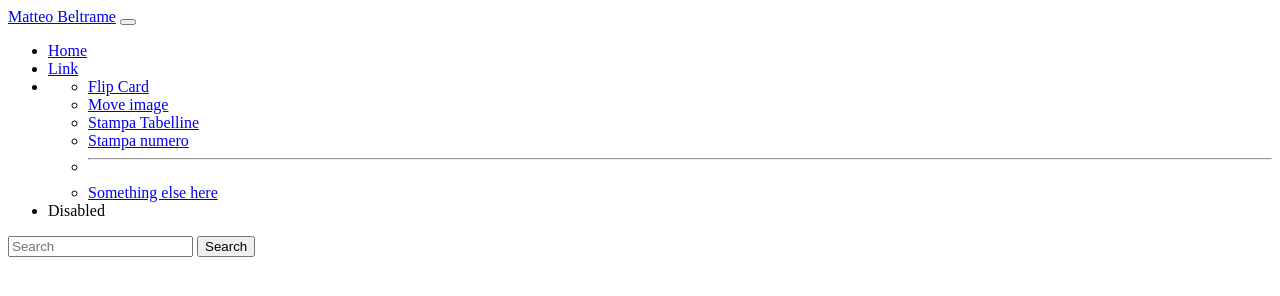
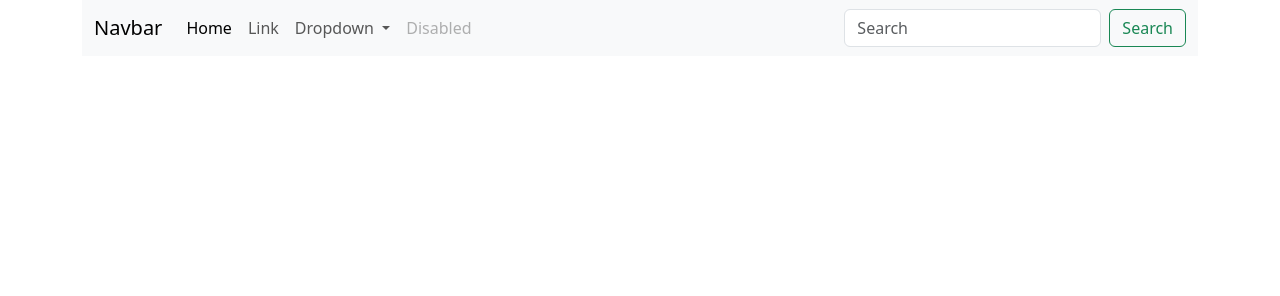
Before and after one commit to Matteo-Beltrame-2C-jcmaxwell-2023/MatteoBeltrame-TPSIT, a plain HTML site: page matteoBeltrame.html in a window 1280 px wide. Drawn offline with nearby package versions, Linux system fonts and the light colour scheme.

Commit message:
Update matteoBeltrame.html

```diff
--- a/matteoBeltrame.html
+++ b/matteoBeltrame.html
@@ -1,17 +1,18 @@
+
 <!DOCTYPE html>
 <html lang="en">
 <head>
   <title>Bootstrap Example</title>
   <meta charset="utf-8">
   <meta name="viewport" content="width=device-width, initial-scale=1">
-  <link href="https://cdn.jsdelivr.net/npm/bootstrap@5.3.2/dist/css/bootstrap.min.css&quot; rel="stylesheet">
+  <link href="https://cdn.jsdelivr.net/npm/bootstrap@5.3.2/dist/css/bootstrap.min.css" rel="stylesheet">
   <script src="https://cdn.jsdelivr.net/npm/bootstrap@5.3.2/dist/js/bootstrap.bundle.min.js"></script>
 </head>
 <body>
 
 <div class="container"><nav class="navbar navbar-expand-lg bg-body-tertiary">
   <div class="container-fluid">
-    <a class="navbar-brand" href="#">Matteo Beltrame</a>
+    <a class="navbar-brand" href="#">Navbar</a>
     <button class="navbar-toggler" type="button" data-bs-toggle="collapse" data-bs-target="#navbarSupportedContent" aria-controls="navbarSupportedContent" aria-expanded="false" aria-label="Toggle navigation">
       <span class="navbar-toggler-icon"></span>
     </button>
@@ -25,6 +26,7 @@
         </li>
         <li class="nav-item dropdown">
           <a class="nav-link dropdown-toggle" href="#" role="button" data-bs-toggle="dropdown" aria-expanded="false">
+            Dropdown
           </a>
           <ul class="dropdown-menu">
             <li><a class="dropdown-item" href="https://matteo-beltrame-2c-jcmaxwell-2023.github.io/MatteoBeltrame-TPSIT/flipCard.html">Flip Card</a></li>
```
